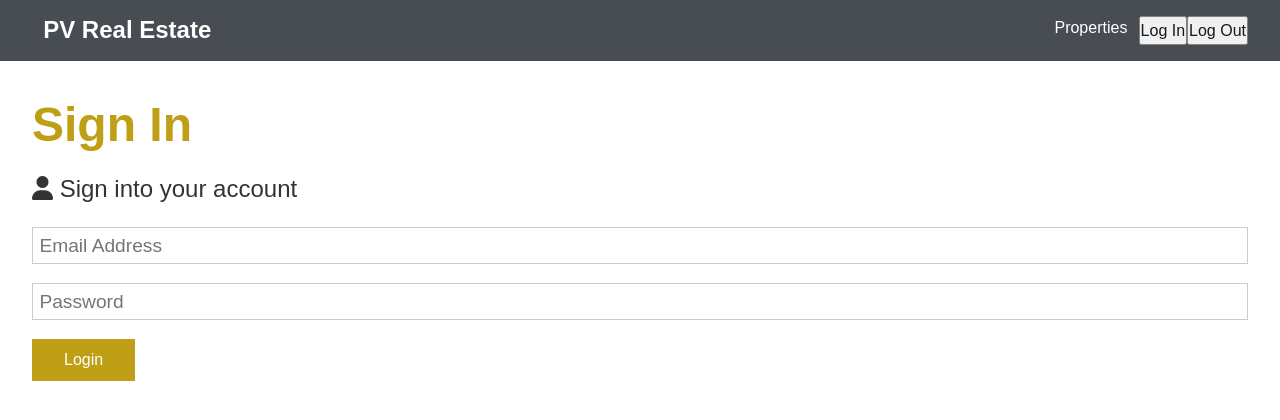
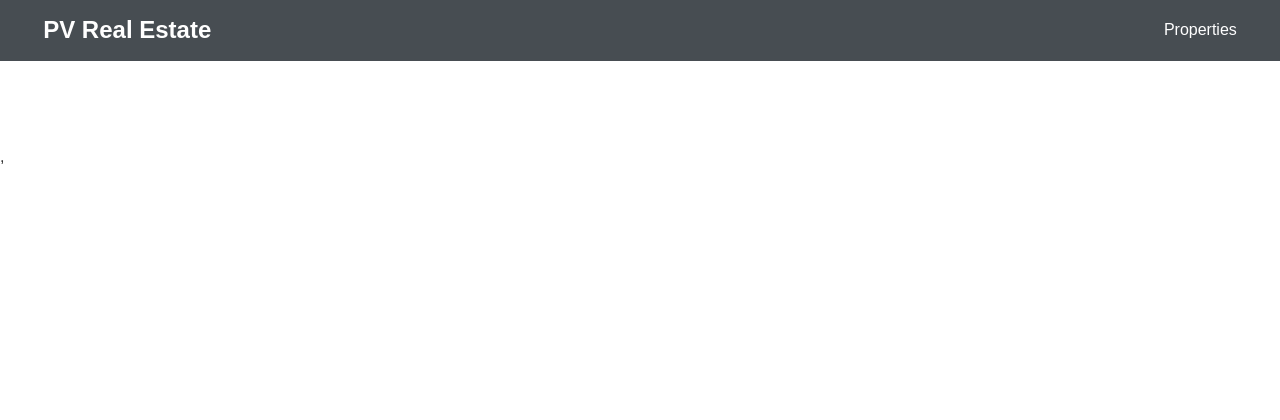
Before and after one commit to Daniel2214/PVrentals, a React (Create React App) app in the folder client/: page /login in a window 1280 px wide. Shown: the top 420 px of the page. Built offline with nearby package versions, Linux system fonts and the light colour scheme.

Commit message:
adapt components to use auth0

```diff
--- a/client/src/App.css
+++ b/client/src/App.css
@@ -132,6 +132,19 @@ img {
   background: var(--light-color);
   color: #333;
   padding: 0.5rem 2rem;
+  font-size: 1rem;
+  border: none;
+  cursor: pointer;
+  margin-right: 0.5rem;
+  transition: opacity 0.2s ease-in;
+  outline: none;
+}
+
+.btnLogout {
+  display: inline-block;
+  padding-left: 1rem;
+  background: var(--light-color);
+  color: #333;
   font-size: 1rem;
   border: none;
   cursor: pointer;
--- a/client/src/App.js
+++ b/client/src/App.js
@@ -1,16 +1,12 @@
 import "./App.css";
-import React, { Fragment, useEffect, useContext } from "react";
+import React, { Fragment } from "react";
 import { BrowserRouter as Router, Route, Switch } from "react-router-dom";
 import Navbar from "./components/layout/Navbar";
 import Landing from "./components/layout/Landing";
-import Login from "./components/auth/Login";
-import Register from "./components/auth/Register";
 import CreateProperty from "./components/properties/CreateProperty";
 import Dashboard from "./components/properties/Dashboard";
 import Property from "./components/properties/Property";
 import setAuthToken from "./utils/setAuthToken";
-import axios from "axios";
-import { UserContext } from "./state/UserContext";
 
 const tokenExist = localStorage.token !== "null";
 
@@ -26,8 +22,6 @@ const App = () => {
         <Route exact path="/" component={Landing} />
         <section className="container">
           <Switch>
-            <Route exact path="/login" component={Login} />
-            <Route exact path="/register" component={Register} />
             <Route exact path="/properties" component={Dashboard} />
             <Route exact path="/property" component={Property} />
             <Route exact path="/properties/create" component={CreateProperty} />
--- a/client/src/components/auth/Login.js
+++ /dev/null
@@ -1,80 +0,0 @@
-import React, { Fragment, useState, useContext } from "react";
-import { Redirect } from "react-router-dom";
-import { UserContext } from "../../state/UserContext";
-import setAuthToken from "../../utils/setAuthToken";
-import axios from "axios";
-
-const Login = () => {
-  const [formData, setFormData] = useState({
-    email: "",
-    password: "",
-  });
-
-  const { email, password } = formData;
-
-  const onChange = (e) =>
-    setFormData({ ...formData, [e.target.name]: e.target.value });
-
-  const onSubmit = async (e) => {
-    e.preventDefault();
-
-    const user = {
-      email,
-      password,
-    };
-    try {
-      const config = {
-        headers: {
-          "Content-Type": "application/json",
-        },
-      };
-      const body = JSON.stringify(user);
-      await axios.post("/api/auth", body, config).then((res) => {});
-      const tokenExist = localStorage.token !== "null";
-      if (tokenExist) {
-      }
-      await axios.get("/api/auth").then((res) => {});
-    } catch (error) {
-      console.log(error.response.data);
-    }
-  };
-  // if (auth.isAuthenticated) {
-  //   return <Redirect to="/properties" />;
-  // }
-
-  return (
-    <Fragment>
-      <h1 className="large text-primary">Sign In</h1>
-      <p className="lead">
-        <i className="fas fa-user"></i> Sign into your account
-      </p>
-      <form className="form" onSubmit={(e) => onSubmit(e)}>
-        <div className="form-group">
-          <input
-            type="email"
-            placeholder="Email Address"
-            name="email"
-            value={email}
-            onChange={(e) => onChange(e)}
-            required
-          />
-        </div>
-        <div className="form-group">
-          <input
-            type="password"
-            placeholder="Password"
-            name="password"
-            minLength="6"
-            value={password}
-            onChange={(e) => onChange(e)}
-          />
-        </div>
-        <button type="submit" className="btn btn-primary">
-          Login
-        </button>
-      </form>
-    </Fragment>
-  );
-};
-
-export default Login;
--- a/client/src/components/auth/LoginButton.js
+++ b/client/src/components/auth/LoginButton.js
@@ -4,7 +4,11 @@ import { useAuth0 } from "@auth0/auth0-react";
 const LoginButton = () => {
   const { loginWithRedirect } = useAuth0();
 
-  return <button onClick={() => loginWithRedirect()}>Log In</button>;
+  return (
+    <button className="btn btn-light" onClick={() => loginWithRedirect()}>
+      Log In
+    </button>
+  );
 };
 
 export default LoginButton;
--- a/client/src/components/auth/LogoutButton.js
+++ b/client/src/components/auth/LogoutButton.js
@@ -5,7 +5,10 @@ const LogoutButton = () => {
   const { logout } = useAuth0();
 
   return (
-    <button onClick={() => logout({ returnTo: window.location.origin })}>
+    <button
+      className="btnLogout btn-dark"
+      onClick={() => logout({ returnTo: window.location.origin })}
+    >
       Log Out
     </button>
   );
--- a/client/src/components/auth/Register.js
+++ /dev/null
@@ -1,41 +0,0 @@
-import React, { Fragment } from "react";
-
-const Register = () => {
-  return (
-    <Fragment>
-      <h1 className="large text-primary">Sign Up</h1>
-      <p className="lead">
-        <i className="fas fa-user"></i> Create Your Account
-      </p>
-      <form className="form" onSubmit={(e) => console.log(e)}>
-        <div className="form-group">
-          <input type="text" placeholder="Name" name="name" />
-        </div>
-        <div className="form-group">
-          <input type="email" placeholder="Email Address" name="email" />
-        </div>
-        <div className="form-group">
-          <input
-            type="password"
-            placeholder="Password"
-            name="password"
-            minLength="6"
-          />
-        </div>
-        <div className="form-group">
-          <input
-            type="password"
-            placeholder="Confirm Password"
-            name="password2"
-            minLength="6"
-          />
-        </div>
-        <button type="submit" className="btn btn-primary">
-          Register
-        </button>
-      </form>
-    </Fragment>
-  );
-};
-
-export default Register;
--- a/client/src/components/layout/Landing.js
+++ b/client/src/components/layout/Landing.js
@@ -1,7 +1,11 @@
-import React from 'react'
-import {Link} from 'react-router-dom';
+import React from "react";
+import { Link } from "react-router-dom";
+import LoginButton from "../auth/LoginButton";
+import { useAuth0 } from "@auth0/auth0-react";
 
 const Landing = () => {
+  const { isAuthenticated } = useAuth0();
+
   return (
     <section className="landing">
       <div className="dark-overlay">
@@ -11,13 +15,15 @@ const Landing = () => {
             Look for the best properties for rent and sell in Puerto Vallarta
           </p>
           <div className="buttons">
-            <Link to="/properties" className="btn btn-primary">Properties</Link>
-            <Link to="/login" className="btn btn-light">Login</Link>
+            <Link to="/properties" className="btn btn-primary">
+              Properties
+            </Link>
+            {isAuthenticated ? <div></div> : <LoginButton />}
           </div>
         </div>
       </div>
     </section>
-  )
-}
+  );
+};
 
-export default Landing
+export default Landing;
--- a/client/src/components/layout/Navbar.js
+++ b/client/src/components/layout/Navbar.js
@@ -1,26 +1,21 @@
 import React, { Fragment } from "react";
 import { Link } from "react-router-dom";
-import { UserContext } from "../../state/UserContext";
-import LoginButton from "../auth/LoginButton";
 import LogoutButton from "../auth/LogoutButton";
+import { useAuth0 } from "@auth0/auth0-react";
 
 const Navbar = () => {
-  const logout = () => {
-    // clearSession();
-    // removeUser();
-  };
+  const { user, isAuthenticated, isLoading } = useAuth0();
+
+  const name = isAuthenticated && user ? user.name : "";
 
   const authLinks = (
     <ul>
-      <li style={{ marginRight: "3rem" }}>Welcome </li>
+      <li style={{ marginRight: "3rem" }}>Welcome {name}</li>
       <li>
         <Link to="/properties">Properties</Link>
       </li>
       <li>
-        <a onClick={logout} href="#!">
-          <i className="fas fa-sign-out-alt"></i>{" "}
-          <span className="hide-sm">Logout</span>
-        </a>
+        <LogoutButton />
       </li>
     </ul>
   );
@@ -30,21 +25,19 @@ const Navbar = () => {
       <li>
         <Link to="/properties">Properties</Link>
       </li>
-      <li>
-        <LoginButton />
-      </li>
-      <li>
-        <LogoutButton />
-      </li>
     </ul>
   );
+
+  if (isLoading) {
+    return <div></div>;
+  }
 
   return (
     <nav className="navbar bg-dark">
       <h1>
         <Link to="/">PV Real Estate</Link>
       </h1>
-      <Fragment>{false ? authLinks : guestLinks}</Fragment>
+      <Fragment>{isAuthenticated ? authLinks : guestLinks}</Fragment>
     </nav>
   );
 };
--- a/client/src/index.js
+++ b/client/src/index.js
@@ -1,7 +1,6 @@
 import React from "react";
 import ReactDOM from "react-dom";
 import App from "./App";
-import { State } from "./state/UserContext";
 import { Auth0Provider } from "@auth0/auth0-react";
 
 ReactDOM.render(
```
